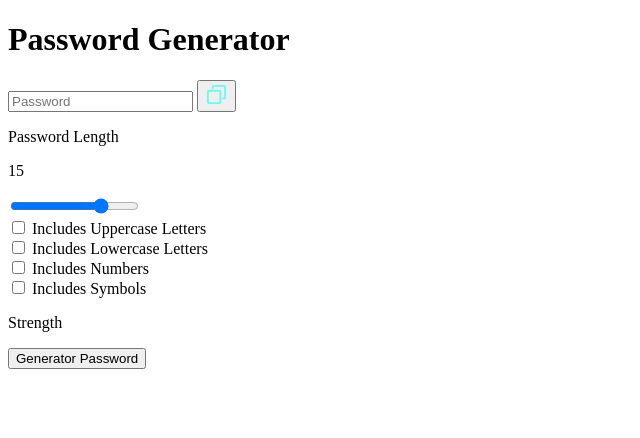
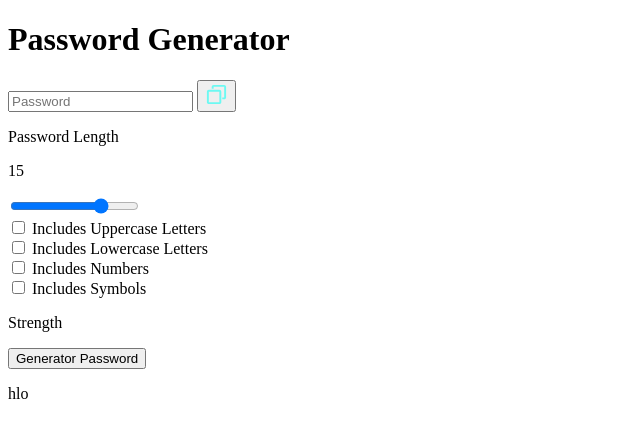
Before and after one commit to Abhay12aswal/Email-Password-Generator, a plain HTML site: page index.html in a window 1280 px wide. Shown: the full height of the page, 0-640 px from the left. Drawn offline with Linux system fonts and the light colour scheme.

Commit message:
added paragraph

```diff
--- a/index.html
+++ b/index.html
@@ -75,6 +75,9 @@
         </div>
     </div>
 
+
+    <p>hlo</p>
+
     <script src="app.js"></script>
 </body>
 </html>
```
